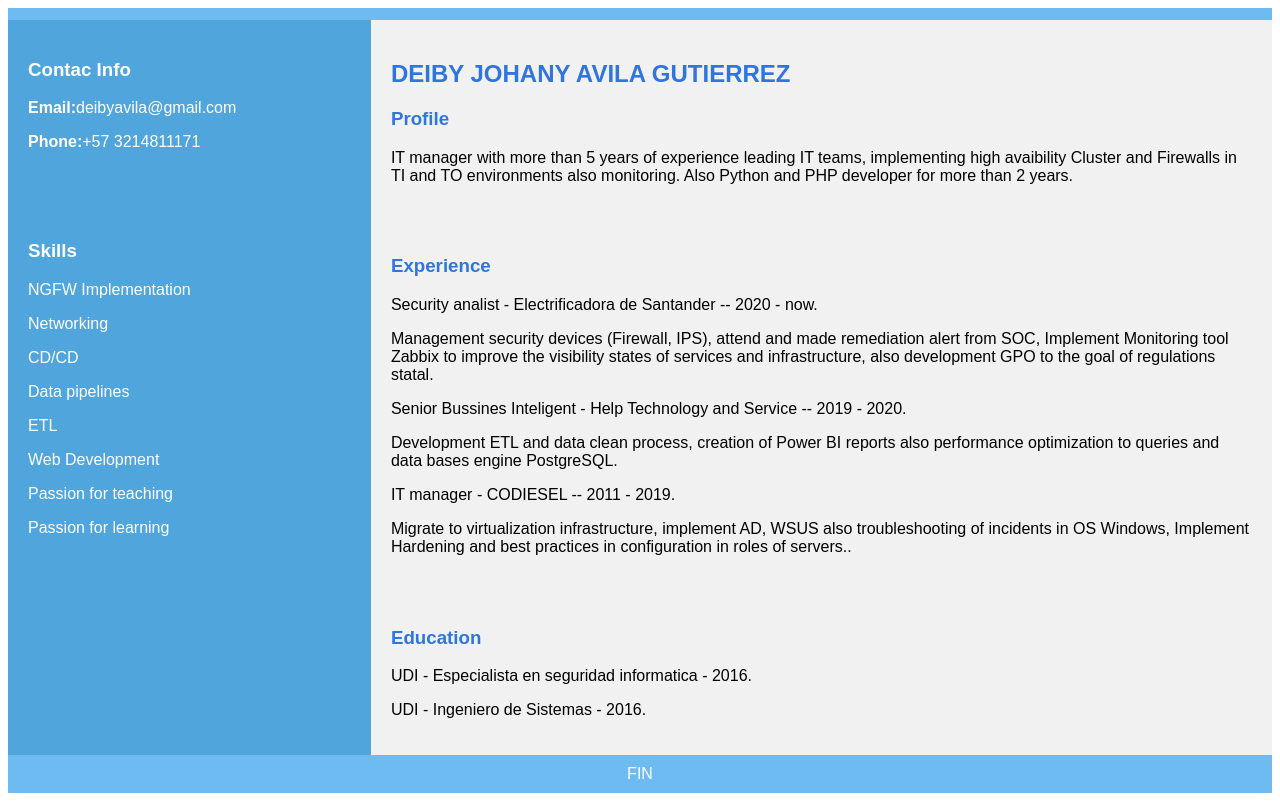
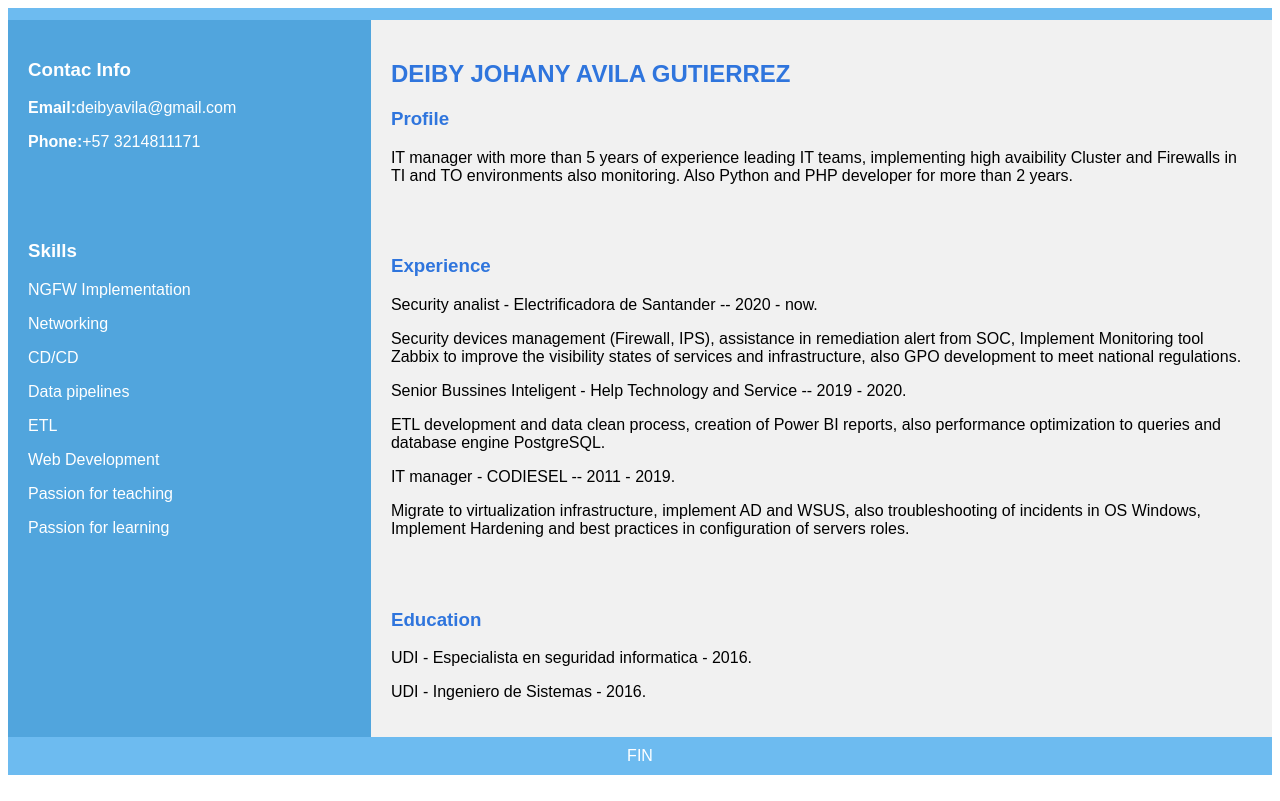
Before and after one commit to deibyavila/CV, a plain HTML site: page index.html in a window 1280 px wide. Drawn offline with Linux system fonts and the light colour scheme.

Commit message:
Update index.html

```diff
--- a/index.html
+++ b/index.html
@@ -148,13 +148,12 @@ height="0" width="0" style="display:none;visibility:hidden"></iframe></noscript>
       <br>
       <h1>Experience</h1>
       <p>Security analist - Electrificadora de Santander -- 2020 - now.</p>
-      <p>Management security devices (Firewall, IPS), attend and made remediation alert from SOC, Implement Monitoring tool Zabbix to improve the
-        visibility states of services and infrastructure, also development GPO to the goal of regulations statal.</p>
+      <p>Security devices management (Firewall, IPS), assistance in remediation alert from SOC, Implement Monitoring tool Zabbix to improve the visibility states of services and infrastructure, also GPO development to meet national regulations.
+</p>
       <p>Senior Bussines Inteligent - Help Technology and Service -- 2019 - 2020.</p>
-      <p>Development ETL and data clean process, creation of Power BI reports also performance optimization to queries and data bases engine PostgreSQL.</p>
+      <p>ETL development and data clean process, creation of Power BI reports, also performance optimization to queries and database engine PostgreSQL.</p>
       <p>IT manager - CODIESEL  -- 2011 - 2019.</p>
-      <p>Migrate to virtualization infrastructure, implement AD, WSUS also troubleshooting of incidents in OS Windows,
-          Implement Hardening and best practices in configuration in roles of servers..</p>
+      <p>Migrate to virtualization infrastructure, implement AD and WSUS, also troubleshooting of incidents in OS Windows, Implement Hardening and best practices in configuration of servers roles.</p>
       <br>
       <br>
       <h1>Education</h1>
```
